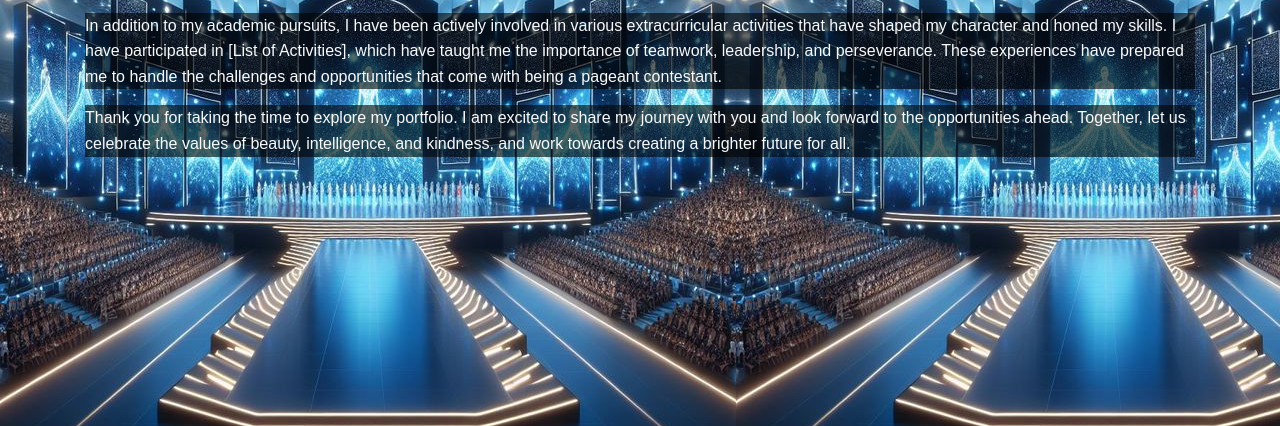
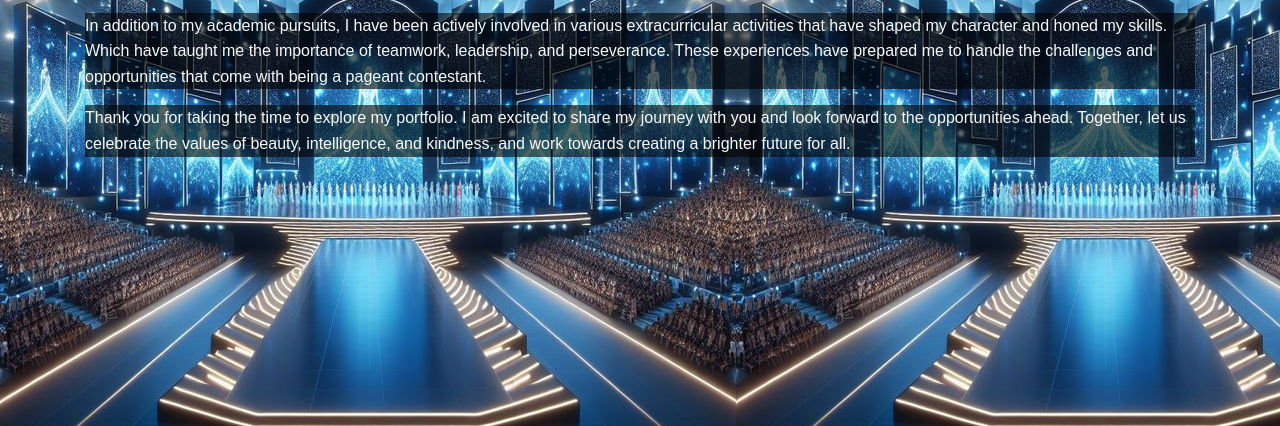
Before and after one commit to mrndmrcrs/mrcrs_wbst, a plain HTML site: page index.html in a window 1280 px wide. Shown: the part 281-707 px from the top of the page. Drawn offline with nearby package versions, Linux system fonts and the light colour scheme.

Commit message:
Update index.html

```diff
--- a/index.html
+++ b/index.html
@@ -32,8 +32,7 @@
             This portfolio is a reflection of my journey, my dreams, and my commitment to excellence in every endeavor I undertake.
             </p>
             <p style="background-color: rgba(0, 0, 0, 0.6); display:inline-flex">
-            In addition to my academic pursuits, I have been actively involved in various extracurricular activities that have shaped my character and honed my skills.
-            I have participated in [List of Activities], which have taught me the importance of teamwork, leadership, and perseverance.
+            In addition to my academic pursuits, I have been actively involved in various extracurricular activities that have shaped my character and honed my skills. Which have taught me the importance of teamwork, leadership, and perseverance.
             These experiences have prepared me to handle the challenges and opportunities that come with being a pageant contestant.
         </p>
         <p style="background-color: rgba(0, 0, 0, 0.6); display:inline-flex">
```
